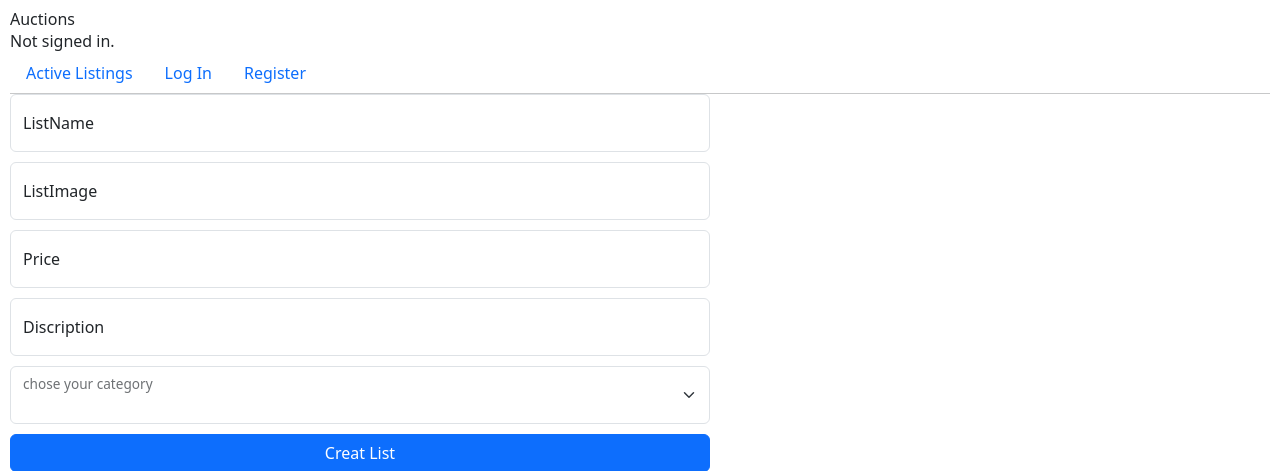
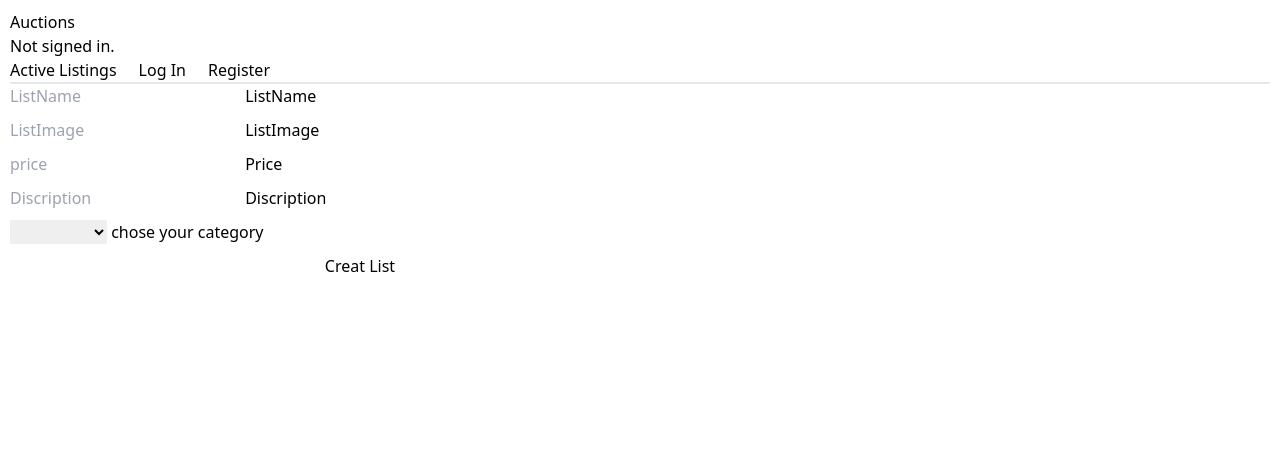
Before and after one commit to ahmedjhin/commercial1, a Django app: page /CreatList in a window 1280 px wide. Shown: the top 471 px of the page. Run offline with Django 3.2, Linux system fonts and the light colour scheme; data comes from the database, SQL or seed files in the repository; both versions use the stored data as it was after the commit; style sheets or scripts are compiled from the project's sources; some libraries are stand-ins or nearby versions.

Commit message:
i want to delete this

```diff
--- a/auctions/static/auctions/script.js
+++ b/auctions/static/auctions/script.js
@@ -5,6 +5,16 @@ function Fire() {
 
 
 document.addEventListener('DOMContentLoaded', () => {
+
+    let buttons = document.querySelectorAll('.A')
+    buttons.forEach(elemtn => {
+        elemtn.addEventListener(click , () => {
+
+            elemtn.className = "d"
+        })
+    })
+
+
 
      CloseActionElement = document.querySelector(".hidden")
      ClosedActionElement = document.getElementById("closeAction")
--- a/auctions/templates/auctions/layout.html
+++ b/auctions/templates/auctions/layout.html
@@ -5,11 +5,11 @@
   <head>
     <title>{% block title %}Auctions{% endblock %}</title>
     <link rel="icon" type="image/png" href="{% static 'auctions/icons8-ak-47-16.png' %}">
-    <link href="https://cdn.jsdelivr.net/npm/bootstrap@5.3.2/dist/css/bootstrap.min.css" rel="stylesheet" integrity="sha384-T3c6CoIi6uLrA9TneNEoa7RxnatzjcDSCmG1MXxSR1GAsXEV/Dwwykc2MPK8M2HN" crossorigin="anonymous">
+    <!-- <link href="https://cdn.jsdelivr.net/npm/bootstrap@5.3.2/dist/css/bootstrap.min.css" rel="stylesheet" integrity="sha384-T3c6CoIi6uLrA9TneNEoa7RxnatzjcDSCmG1MXxSR1GAsXEV/Dwwykc2MPK8M2HN" crossorigin="anonymous"> -->
     <link href="{% static 'auctions/styles.css' %}" rel="stylesheet" />
-    <!-- <link href="{% static 'acutions/bomb.css' %}" rel="stylesheet"> -->
+    <link href="{% static 'acutions/bomb.css' %}" rel="stylesheet">
     <script src="{% static 'auctions/script.js' %}"></script>
-    <!-- <script src="https://cdn.tailwindcss.com"></script> -->
+    <script src="https://cdn.tailwindcss.com"></script>
 
     <script defer src="https://cdn.jsdelivr.net/npm/bootstrap@5.3.2/dist/js/bootstrap.bundle.min.js" integrity="sha384-C6RzsynM9kWDrMNeT87bh95OGNyZPhcTNXj1NW7RuBCsyN/o0jlpcV8Qyq46cDfL" crossorigin="anonymous"></script>
   </head>
@@ -19,16 +19,16 @@
       {% if user.is_authenticated %} Signed in as
       <strong>{{ user.username }}</strong>. {% else %} Not signed in. {% endif%}
     </div>
-    <ul class="  nav flex-row">
+    <ul class="  flex border-b">
       <li  class="nav-item">
-        <a class="nav-link" href="{% url 'index' %}">Active Listings</a>
+        <a class="A nav-link" href="{% url 'index' %}">Active Listings</a>
       </li>
       {% if user.is_authenticated %}
       <li class="nav-item">
-        <a class="nav-link" href="{% url 'logout' %}">Log Out</a>
+        <a class="A nav-link" href="{% url 'logout' %}">Log Out</a>
       </li>
       <li class="nav-item">
-        <a class="nav-link" href="{% url 'CreatList' %}">Creat List</a>
+        <a class="A nav-link" href="{% url 'CreatList' %}">Creat List</a>
       </li>
       <li class="nav-item">
         <a class="nav-link" href="{% url 'Catagoreys' %}">Catagoreys</a>
```
Also changed, not shown: db.sqlite3.
